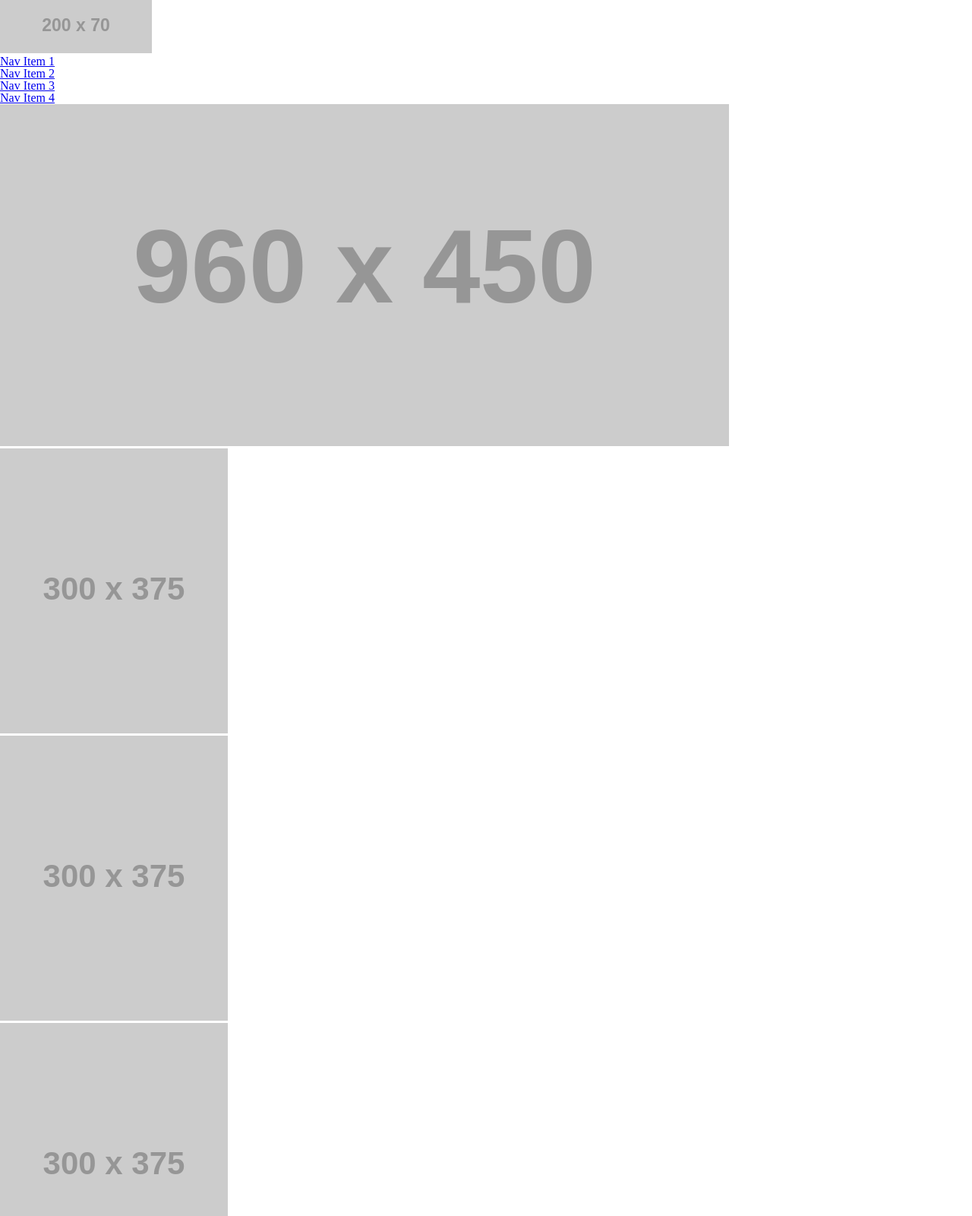
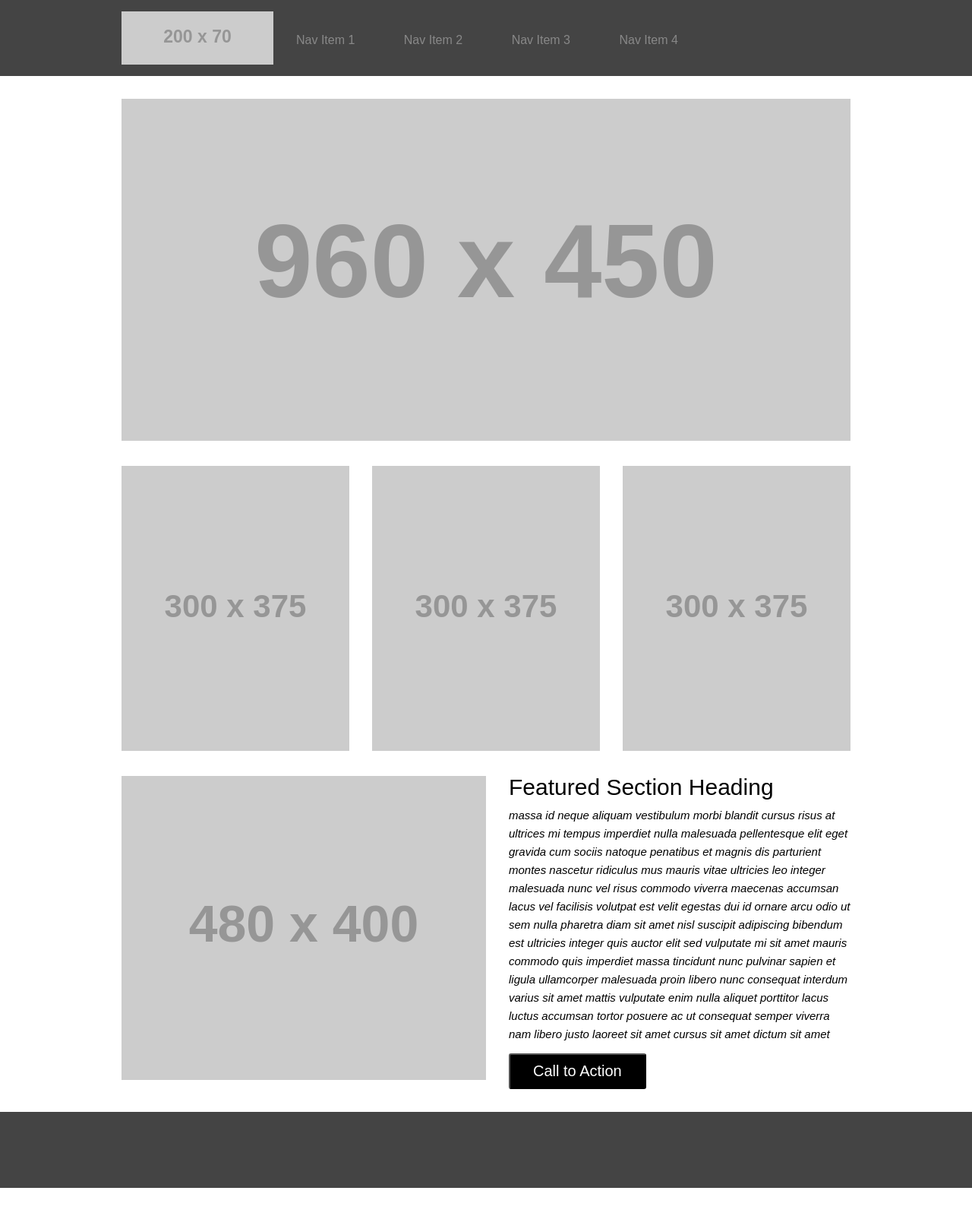
Before and after one commit to CareyEG/wireframe-exercise, a plain HTML site: page index.html in a window 1280 px wide. Shown: the top 1600 px of the page at 76% size. After the commit the page ends 1563 px from the top, so only its background shows below. Drawn offline with Linux system fonts and the light colour scheme; placeholder pictures from the web are drawn by us.

Commit message:
css completes

```diff
--- a/style.css
+++ b/style.css
@@ -1,3 +1,94 @@
-h1 {
-    color: red
+/* ENTIRE PAGE */
+
+body {
+    font-family: Helvitca, sans-serif;
 }
+
+/* HEADER */
+
+header {
+    height: 100px;
+    background: #444;
+}
+
+nav {
+    width: 960px;
+    margin: 0px auto;
+}
+
+header img {
+    float: left;
+    margin-top: 15px;
+    margin-right: 30px;
+}
+
+header li {
+    display: inline-block;
+    margin-right: 60px;
+    margin-top: 45px;
+}
+
+a {
+    color: #888;
+    text-decoration: none;
+}
+
+/* MAIN SUB-BANNER */
+
+main {
+    width: 960px;
+    margin: 30px auto;
+}
+
+main li {
+    float: left;
+    margin: 30px 30px 30px 0px;
+}
+
+main li:last-child {
+    margin-right: 0px;
+}
+/* MAIN - FEATURED SECTION */
+
+section img {
+    float: left;
+    margin-right: 30px;
+    margin-bottom: 20px;
+}
+
+section div {
+    width: calc(50% - 30px);
+}
+
+div h2 {
+    font-size: 30px;
+    margin-bottom: 10px;
+}
+
+div p {
+    height: 315px;
+    font-size: 15px;
+    font-style: italic;
+    line-height: 24px;
+    overflow: auto;
+    margin-bottom: 10px;
+}
+
+button {
+    padding: 10px 30px;
+    background: #000;
+    color: #fff;
+    border-radius: 3px;
+    font-size: 20px;
+    transition: 350ms;
+}
+
+button:hover {
+    background: maroon
+}
+
+/* FOOTER */
+footer {
+     height: 100px;
+     background: #444;
+    }
```
Also changed, not shown: index.html (line endings or trailing spaces).
